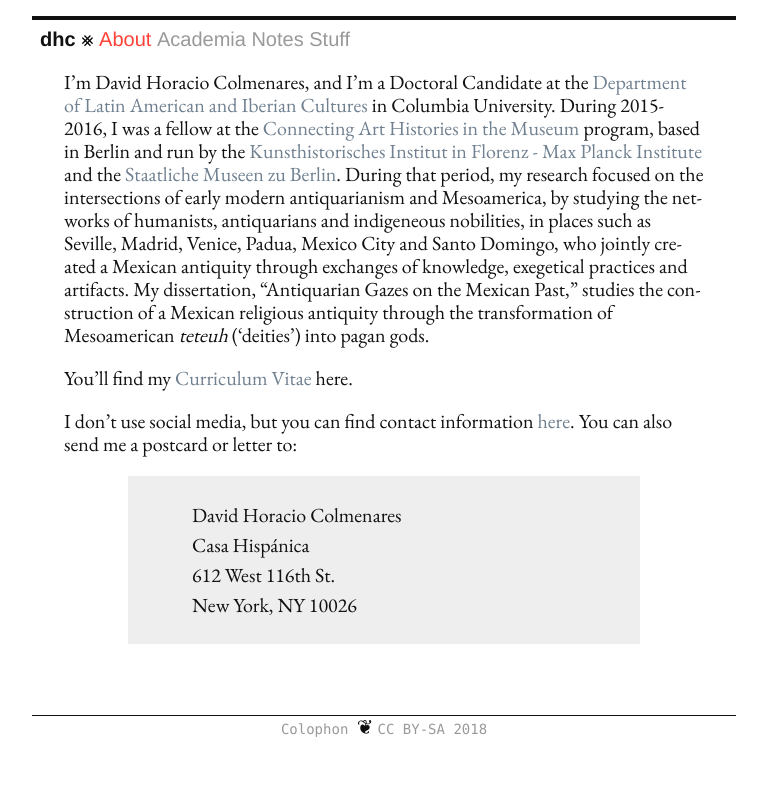
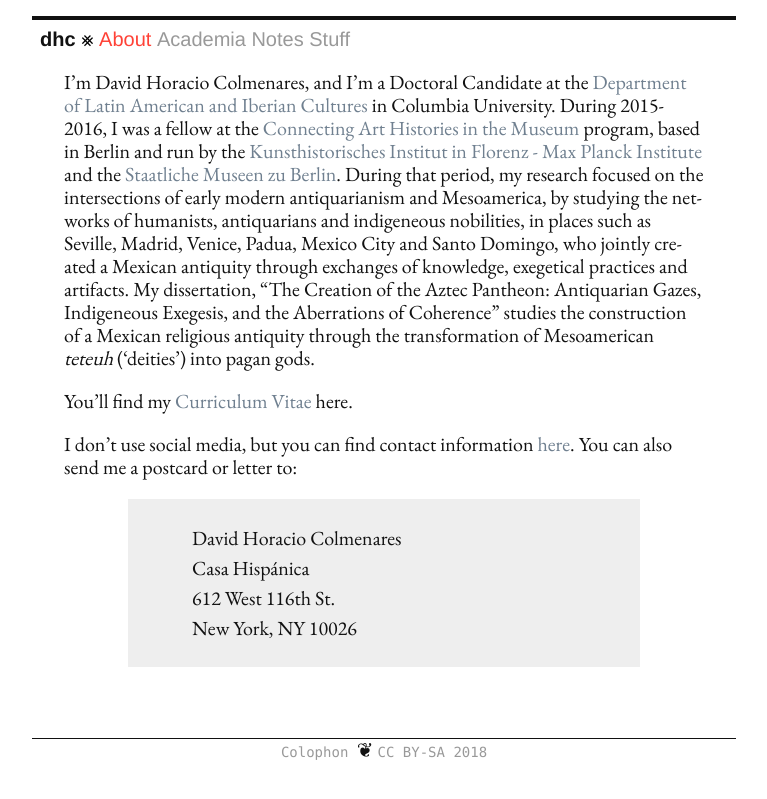
Before and after one commit to Hipomenes/hipomenes.github.io, a Jekyll site: the page built from _pages/about.md, in a window 1280 px wide. Shown: the top 799 px of the page, without its empty margins (256-1023 px from the left). Built offline with Jekyll 4.4.1, drawn with Linux system fonts in a browser that asks for light colours; nearby versions of some CDN libraries; library files that are not in the unit come from our copies.

Commit message:
New title

```diff
--- a/_pages/about.md
+++ b/_pages/about.md
@@ -4,7 +4,7 @@ permalink: /about/
 title: "about"
 ---
 
-I'm **David Horacio Colmenares**, and I’m a Doctoral Candidate at the [Department of Latin American and Iberian Cultures](http://laic.columbia.edu) in Columbia University. During 2015-2016, I was a fellow at the [Connecting Art Histories in the Museum](http://www.khi.fi.it/CAHIM) program, based in Berlin and run by the [Kunsthistorisches Institut in Florenz - Max Planck Institute](http://www.khi.fi.it/) and the [Staatliche Museen zu Berlin](http://www.smb.museum/en/home.html). During that period, my research focused on the intersections of early modern antiquarianism and Mesoamerica, by studying the networks of humanists, antiquarians and indigeneous nobilities, in places such as Seville, Madrid, Venice, Padua, Mexico City and Santo Domingo, who jointly created a Mexican antiquity through exchanges of knowledge, exegetical practices and artifacts. My dissertation, “Antiquarian Gazes on the Mexican Past,” studies the construction of a Mexican religious antiquity through the transformation of Mesoamerican *teteuh* (‘deities’) into pagan gods.
+I'm **David Horacio Colmenares**, and I’m a Doctoral Candidate at the [Department of Latin American and Iberian Cultures](http://laic.columbia.edu) in Columbia University. During 2015-2016, I was a fellow at the [Connecting Art Histories in the Museum](http://www.khi.fi.it/CAHIM) program, based in Berlin and run by the [Kunsthistorisches Institut in Florenz - Max Planck Institute](http://www.khi.fi.it/) and the [Staatliche Museen zu Berlin](http://www.smb.museum/en/home.html). During that period, my research focused on the intersections of early modern antiquarianism and Mesoamerica, by studying the networks of humanists, antiquarians and indigeneous nobilities, in places such as Seville, Madrid, Venice, Padua, Mexico City and Santo Domingo, who jointly created a Mexican antiquity through exchanges of knowledge, exegetical practices and artifacts. My dissertation, “The Creation of the Aztec Pantheon: Antiquarian Gazes, Indigeneous Exegesis, and the Aberrations of Coherence" studies the construction of a Mexican religious antiquity through the transformation of Mesoamerican *teteuh* (‘deities’) into pagan gods.
 
 You'll find my [Curriculum Vitae](/assets/dhc-cv-2018.pdf) here.
 
```
